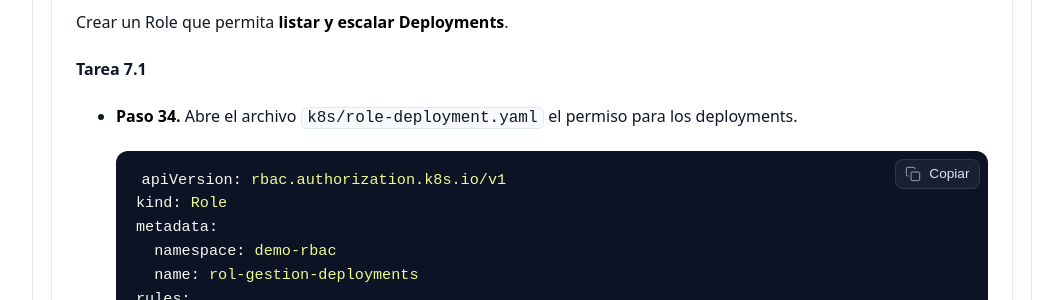
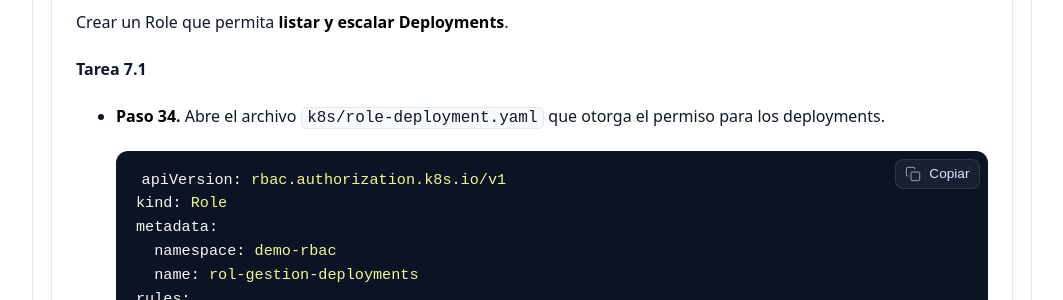
Before and after one commit to Netec-Mx/Custom_NETEC_DOCK_KUB_ESP, a Jekyll site: the page built from labs/capitulo11/lab11.md, in a window 1280 px wide and 900 px high, scrolled down 12584 px. Shown: the part 155-455 px from the top of the window, without its empty margins (108-1171 px from the left). Built offline with Jekyll 4.4.1, drawn with Linux system fonts in a browser that asks for light colours.

Commit message:
Update lab11.md

````diff
--- a/labs/capitulo11/lab11.md
+++ b/labs/capitulo11/lab11.md
@@ -457,7 +457,7 @@ Crear un Role que permita **listar y escalar Deployments**.
 
 #### Tarea 7.1
 
-- **Paso 34.** Abre el archivo `k8s/role-deployment.yaml` el permiso para los deployments.
+- **Paso 34.** Abre el archivo `k8s/role-deployment.yaml` que otorga el permiso para los deployments.
 
   ```yaml
   apiVersion: rbac.authorization.k8s.io/v1
````
